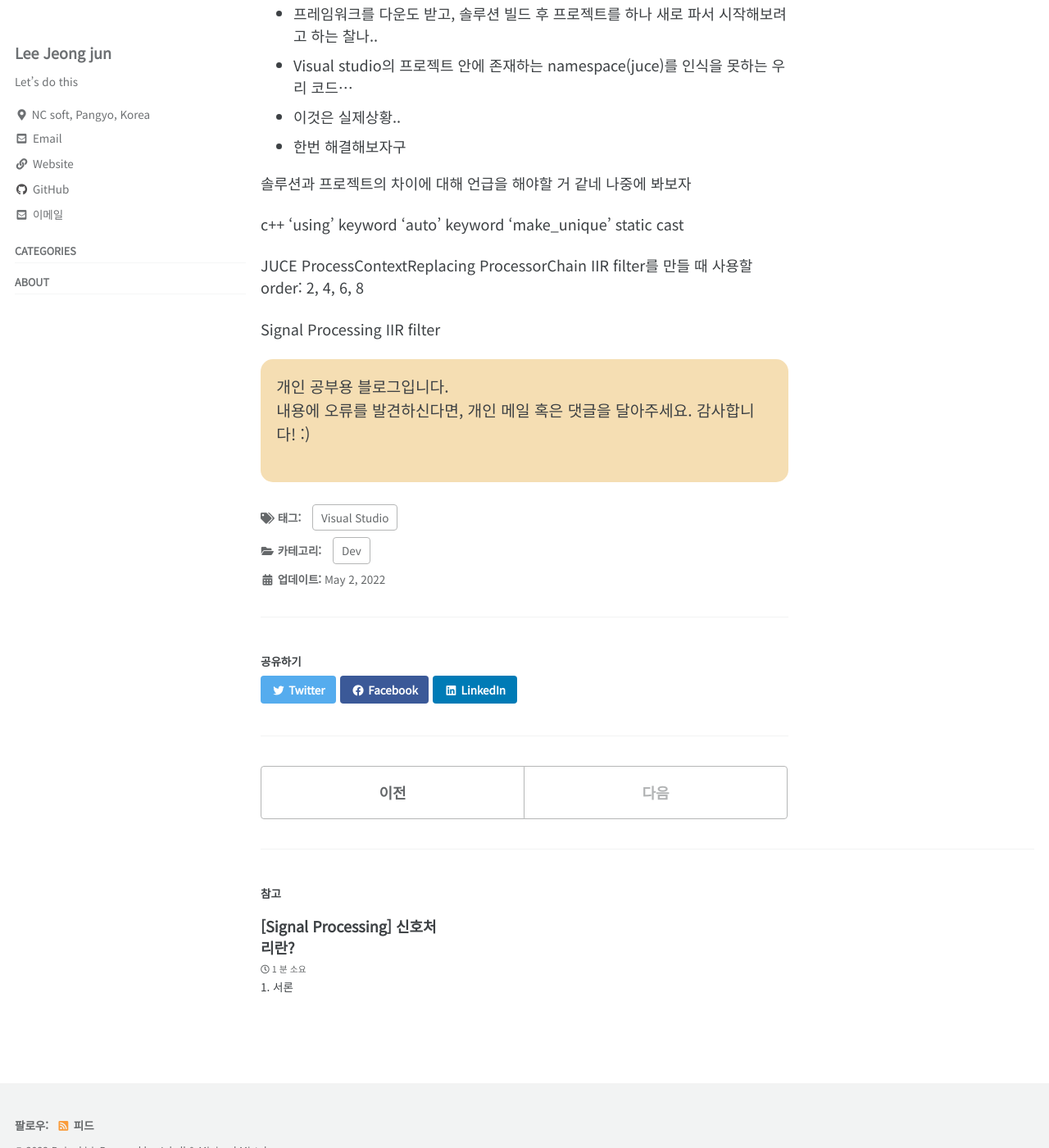
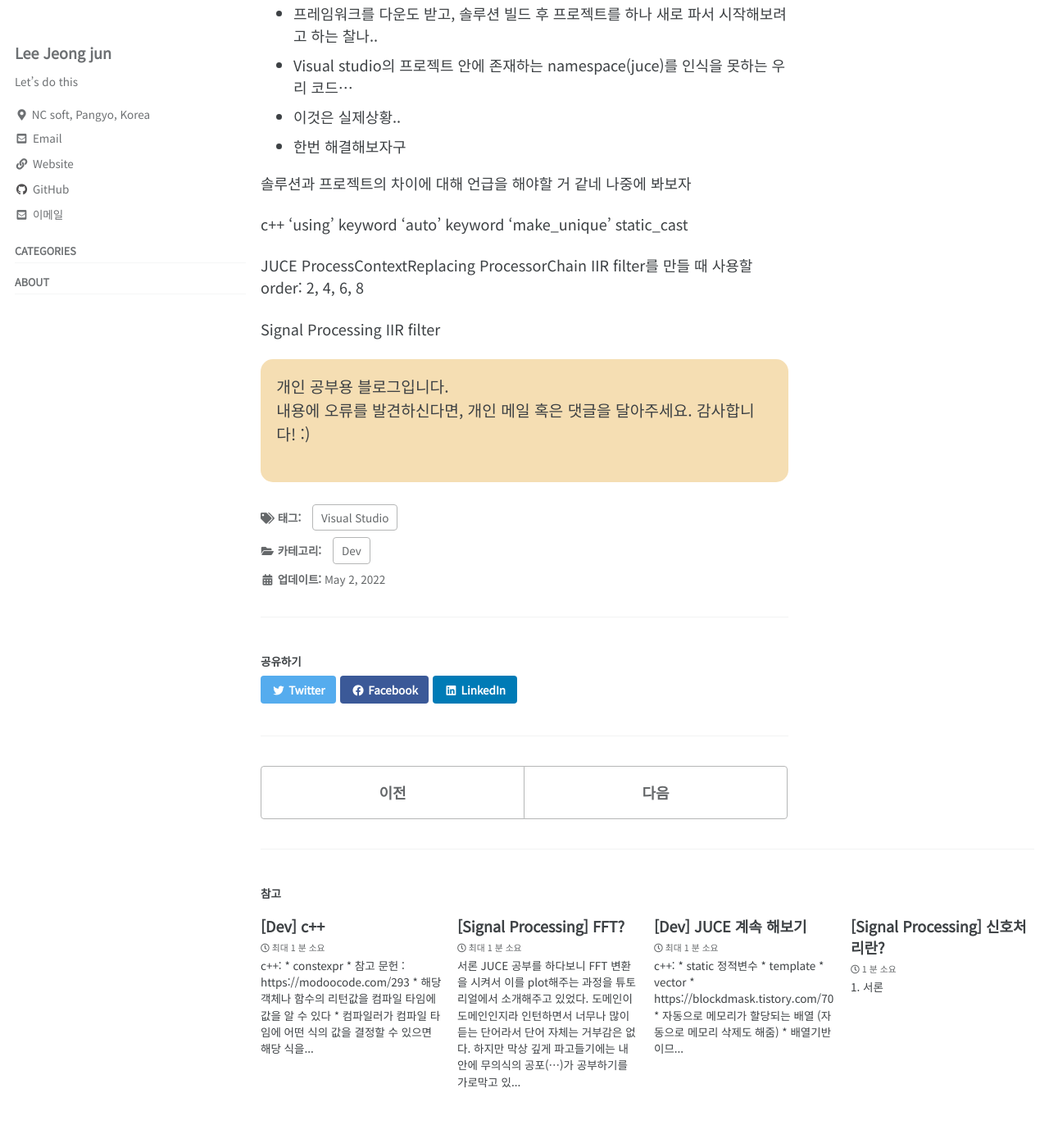
Before and after one commit to boingkiri/boingkiri.github.io, a Jekyll site: the page built from _posts/2022-05-02-visual-studio-resolve-namespace.md, in a window 1280 px wide and 1400 px high, scrolled down 326 px. Shown: the whole window at 82% size. Built offline with Jekyll 4.4.1, drawn with Linux system fonts in a browser that asks for light colours; cached includes are drawn as plain includes.

Commit message:
0504 WIP

````diff
--- a/_posts/2022-05-02-visual-studio-resolve-namespace.md
+++ b/_posts/2022-05-02-visual-studio-resolve-namespace.md
@@ -19,7 +19,7 @@ c++
     'using' keyword
     'auto' keyword
     'make_unique'
-    static cast
+    static_cast
 
 JUCE
     ProcessContextReplacing
--- /dev/null
+++ b/_posts/2022-05-03-continuing-JUCE.md
@@ -0,0 +1,28 @@
+---
+title: "[Dev] JUCE 계속 해보기"
+category:
+    - "Dev"
+tags:
+    - "Visual Studio"
+toc: true
+---
+
+c++:
+    * static 정적변수
+    * template
+    * vector
+        * https://blockdmask.tistory.com/70
+        * 자동으로 메모리가 할당되는 배열 (자동으로 메모리 삭제도 해줌)
+        * 배열기반이므로 삽입, 삭제가 빈번히 일어나면 비효율적이다.
+    * virtual, override, final
+
+    * inline function
+        * 일반적인 함수는 호출될 때 마다 성능 오버헤드 발생
+            * cPU가 현재 명령어의 주소를 저장해서(나중에 반환위치를 알 수 있도록) 모든 함수 parameter를 저장한다.
+        * 크기가 작은 함수의 경우는 함수 호출에 필요한 시간이 실제 함수 코드 실행시간보다 더 큰 경우가 있음
+            * 이로 인해서 일반 function 호출로 이를 달성한다면 상당한 오버헤드 발생
+        * inline keyword는 컴파일러에서 함수를 인라인 함수로써 처리하도록 한다.
+        이러면 우째됨? -> 인라인 함수를 호출하는 곳에 그 함수의 내용 자체를 삽입하여 대체하게 됨. -> 함수 호출 오버헤드 해결!!
+        * 단점
+            * 인라인 함수를 호출하는 모든 곳에 코드가 삽입되는 형태이므로 인라인 함수를 여러번 호출하거나 함수가 긴 경우에는 컴파일 코드가 커지게 됨.
+        * 요새 컴파일러는 작은 블럭의 함수는 자동으로 인라인화하기 때문에 대부분의 경우 inline 키워드를 사용할 필요 없다.
--- /dev/null
+++ b/_posts/2022-05-04-FFT.md
@@ -0,0 +1,36 @@
+---
+title: "[Signal Processing] FFT?"
+category:
+    - "Signal Processing"
+tags:
+    - "Speech"
+toc: true
+---
+
+# 서론
+JUCE 공부를 하다보니 FFT 변환을 시켜서 이를 plot해주는 과정을 튜토리얼에서 소개해주고 있었다.
+도메인이 도메인인지라 인턴하면서 너무나 많이 듣는 단어라서 단어 자체는 거부감은 없다. 하지만 막상 깊게 파고들기에는 내 안에 무의식의 공포(...)가 공부하기를 가로막고 있는 것 같아서 이참에 확 정체를 파헤쳐서 이 막연한 공포를 없에버려야겠다.
+
+# Fast Fourier Transform 개요
+* 고속 푸리에 변환이라 부른다.
+* 이산 푸리에 변환에 특정 알고리즘을 써서 그 변환 및 역변환을 빠르게 수행하는 알고리즘.
+    * 주로 사용하는 '특정' 알고리즘 : 쿨리-튜키 알고리즘(Cooly-Tukey alg)
+
+# Discrete Fourier Transform? [^1]
+* 이산 푸리에 변환이라 부른다.
+* 이산화된 시계열 데이터를 이산화된 주파수 영역으로 변환해주는 알고리즘
+    * 디지털 신호를 디지털 주파수로 바꿔준다고 하네용
+    * DTFT(discrete time fourier transform)와는 다르다! DTFT는 이산화된 시계열 데이터를 *연속된* 주파수 영역으로 바꾸어 주는 거라 함.
+        * DTFT에서 샘플링을 한 형태가 DFT. [^2]
+
+* 수식
+    * $ x_0, ..., x_{n-1}$ 이 복소수라고 가정
+
+    * $ f_j = \Sigma_{k=0}^{n-1}x_ke^{- \frac{2\pi i}{n}jk}, j = 0, ... ,n-1$
+    *
+
+---
+
+[^1] https://mechengineering.tistory.com/405
+[^2] https://sanghyu.tistory.com/23 중 DTFT를 샘플링하면 DFT이다.
+[^3] https://sanghyu.tistory.com/37?category=1120070 : STFT
--- /dev/null
+++ b/_posts/2022-05-04-combination-of-confution-cpp-juce.md
@@ -0,0 +1,34 @@
+---
+title: "[Dev] c++"
+category:
+    - "Dev"
+tags:
+    - "C++"
+toc: true
+---
+
+c++:
+    * constexpr
+        * 참고 문헌 : https://modoocode.com/293
+        * 해당 객체나 함수의 리턴값을 컴파일 타임에 값을 알 수 있다
+        * 컴파일러가 컴파일 타임에 어떤 식의 값을 결정할 수 있으면 해당 식을 상수식 (Constant expression) 이라 표현.
+            이 중에서 값이 정수인 것을 정수상수식(Integral constant expression)
+        * const와 헷갈릴 수 있다.
+            * const로 정의된 상수들은 굳이 컴파일 타임에 그 값을 알 필요 없음.
+            * 반면 constexpr변수는 반드시 오른쪽에 다른 상수식이 와야한다.
+    * 리터럴
+        * 참고문헌 : https://boycoding.tistory.com/155
+        * c++에 2가지 상수가 존재
+            * 리터럴 (literal)
+            * 심볼릭 (Symbolic)
+        * 리터럴 상수 : 코드에 직접 삽입된 값 -> 변경할 수 없으므로 상수이다.
+        * 매직넘버
+            ```C++
+            int maxStudents = numClassrooms * 30;
+            ```
+            * 위 코드에서 30과 같은 숫자를 매직 넘버라고 한다.
+            * 컨텍스트가 없는 코드 중간에 하드 코딩된 리터럴을 칭함.
+            * 이를 사용하는 것 나쁜 습관: 매직 넘버가 무엇에 사용되는지에 대한 컨텍스트 없고, 나중에 값을 바꿔야 하면 문제 발생.
+JUCE:
+    * FIFO
+        *
````
